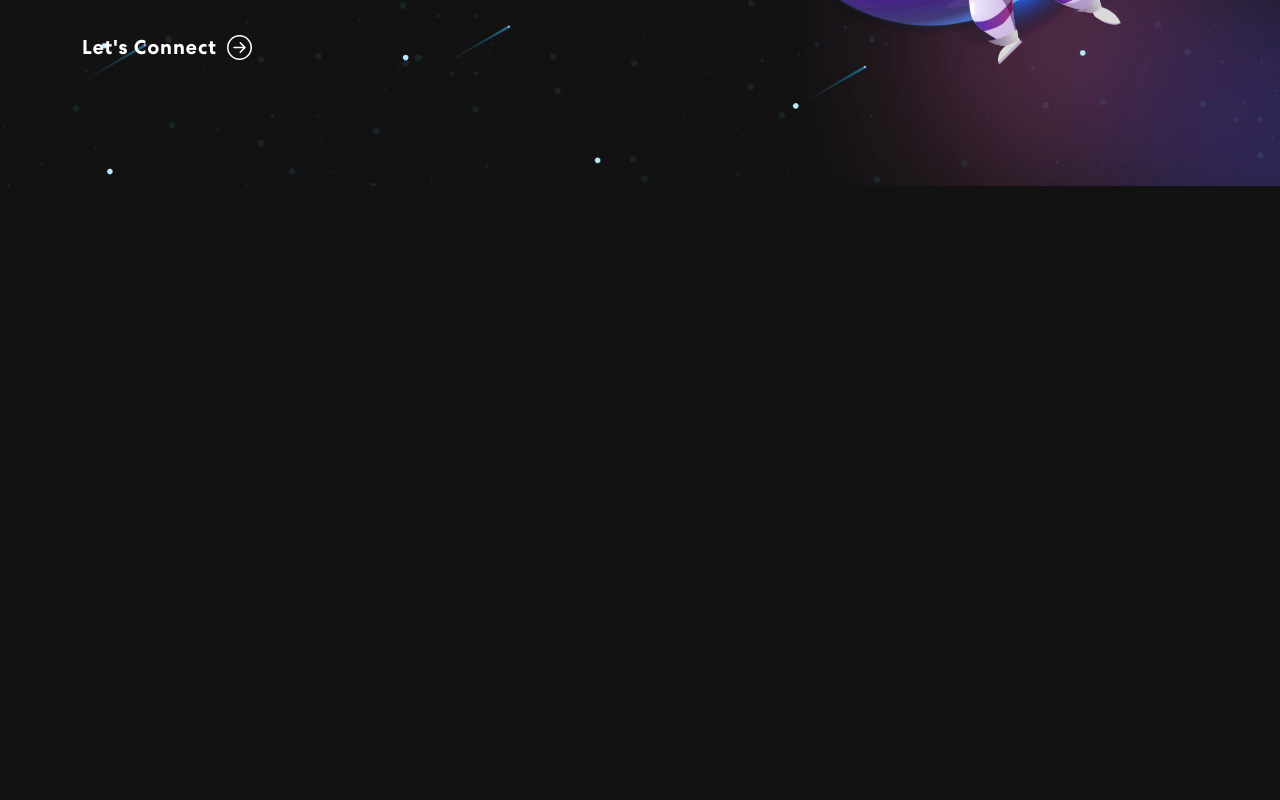
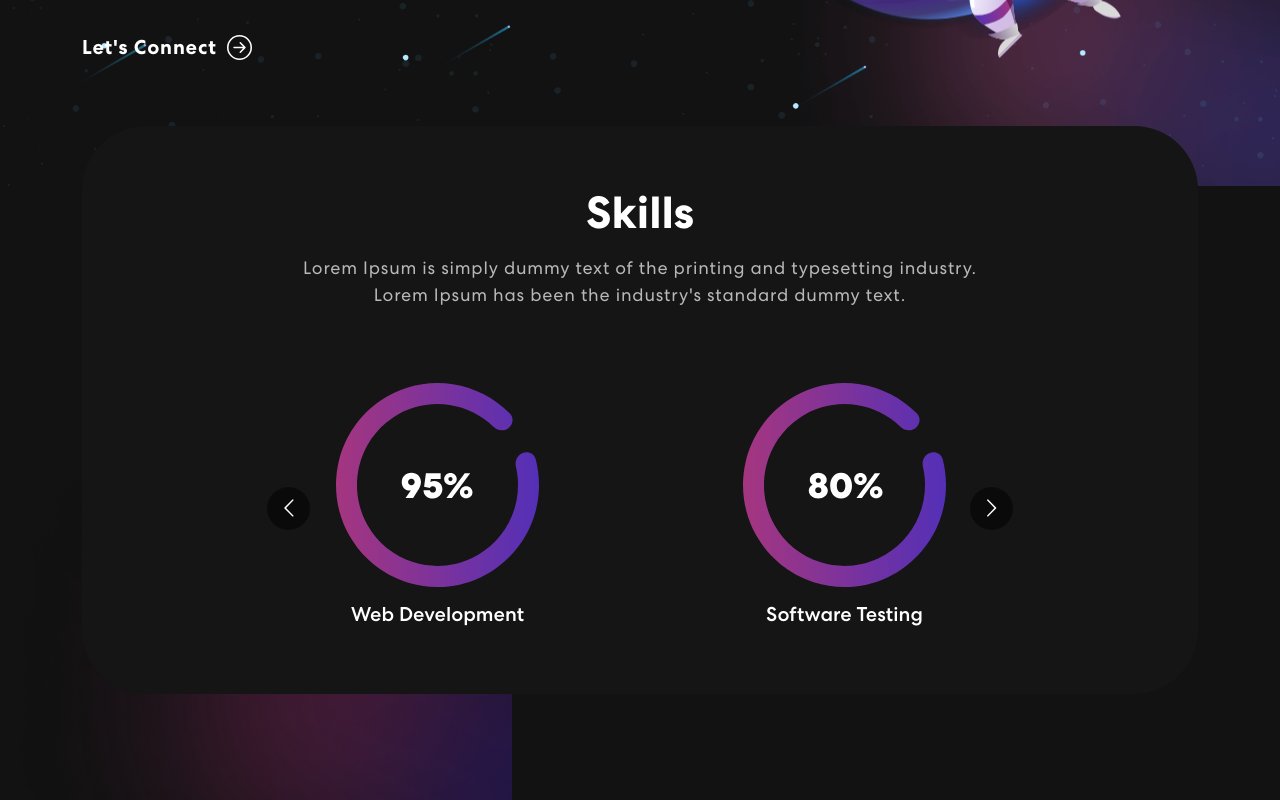
Before and after one commit to safaanilatasoy/porfolio-website, a React (Create React App) app: page / in a window 1280 px wide. Shown: the part 580-1380 px from the top of the page. Before the commit the page ends 800 px from the top, so only its background shows below. Built offline with nearby package versions, Linux system fonts and the light colour scheme.

Commit message:
Skills Section Added...

```diff
--- a/package.json
+++ b/package.json
@@ -11,6 +11,7 @@
     "react-bootstrap": "^2.8.0",
     "react-bootstrap-icons": "^1.10.3",
     "react-dom": "^18.2.0",
+    "react-multi-carousel": "^2.8.4",
     "react-router-hash-link": "^2.4.3",
     "react-scripts": "5.0.1",
     "web-vitals": "^2.1.4"
--- a/src/App.js
+++ b/src/App.js
@@ -2,12 +2,14 @@ import './App.css';
 import 'bootstrap/dist/css/bootstrap.min.css';
 import { NavBar } from './components/NavBar';
 import { Banner } from "./components/Banner";
+import { Skills } from "./components/Skills";
 
 function App() {
   return (
     <div className="App">
       <NavBar />
       <Banner />
+      <Skills />
     </div>
 
   );
--- /dev/null
+++ b/src/components/Skills.js
@@ -0,0 +1,73 @@
+import Carousel from "react-multi-carousel";
+import "react-multi-carousel/lib/styles.css";
+import { Container, Row, Col } from "react-bootstrap";
+import meter1 from "../assets/img/meter1.svg";
+import meter2 from "../assets/img/meter2.svg";
+import meter3 from "../assets/img/meter3.svg";
+import colorSharp from "../assets/img/color-sharp2.png";
+
+
+export const Skills = () => {
+    const responsive = {
+      superLargeDesktop: {
+        breakpoint: { max: 4000, min: 3000 },
+        items: 5,
+      },
+      desktop: {
+        breakpoint: { max: 3000, min: 1024 },
+        items: 3,
+      },
+      tablet: {
+        breakpoint: { max: 1024, min: 464 },
+        items: 2,
+      },
+      mobile: {
+        breakpoint: { max: 463, min: 0 },
+        items: 1,
+      }
+    };
+
+
+
+    return (
+      <section className="skill" id="skills">
+        <div className="container">
+          <div className="row">
+            <div className="col-12">
+              <div className="skill-bx wow zoomIn">
+                <h2>Skills</h2>
+                <p>
+                  Lorem Ipsum is simply dummy text of the printing and
+                  typesetting industry.<br></br> Lorem Ipsum has been the
+                  industry's standard dummy text.
+                </p>
+                <Carousel
+                  responsive={responsive}
+                  infinite={true}
+                  className="owl-carousel owl-theme skill-slider"
+                >
+                  <div className="item">
+                    <img src={meter1} alt="Image" />
+                    <h5>Web Development</h5>
+                  </div>
+                  <div className="item">
+                    <img src={meter2} alt="Image" />
+                    <h5>Software Testing</h5>
+                  </div>
+                  <div className="item">
+                    <img src={meter3} alt="Image" />
+                    <h5>UI/UX Design</h5>
+                  </div>
+                  <div className="item">
+                    <img src={meter3} alt="Image" />
+                    <h5>Mobile App Development</h5>
+                  </div>
+                </Carousel>
+              </div>
+            </div>
+          </div>
+        </div>
+        <img className="background-image-left" src={colorSharp} />
+      </section>
+    );
+}
```
Also changed, not shown: 1 other file (tests, documents, lock files or other folders).
